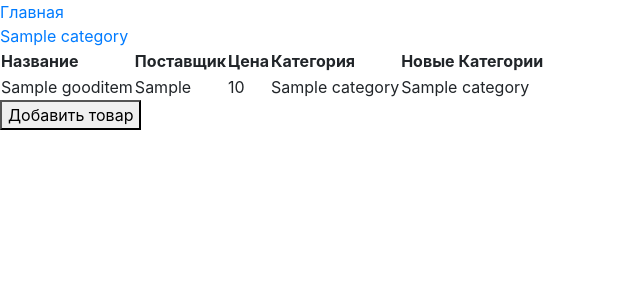
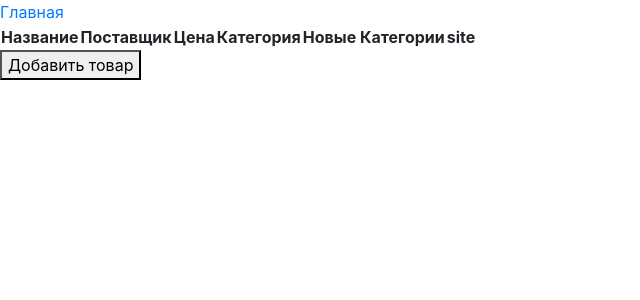
Before and after one commit to mazuralexey93/djangoproject, a Django app: page / in a window 1280 px wide. Shown: the top 300 px of the page, without its empty margins (0-640 px from the left). Run offline with Django 4.2, Linux system fonts and the light colour scheme; tables that the repository leaves empty hold one stand-in row (values such as "Sample post"); lists and menus that the app fills with data are empty; some libraries are stand-ins or nearby versions.

Commit message:
Site lib, objects managers example

```diff
--- a/goods/models/goodsmodel.py
+++ b/goods/models/goodsmodel.py
@@ -1,4 +1,6 @@
 from django.db import models
+from django.contrib.sites.models import Site
+from django.contrib.sites.managers import CurrentSiteManager
 
 
 class Category(models.Model):
@@ -19,6 +21,9 @@
     vendor = models.CharField(verbose_name='Поставщик', max_length=255)
     category = models.ForeignKey(Category, null=True, on_delete=models.CASCADE)
     new_category = models.ManyToManyField(Category, related_name='new_category')
+    site = models.ForeignKey(Site, on_delete=models.CASCADE, null=True)
+    objects = models.Manager()
+    on_site = CurrentSiteManager('site')
 
     def __str__(self):
         return self.title
--- a/goods/views.py
+++ b/goods/views.py
@@ -6,8 +6,16 @@
 class ItemsListView(ListView):
     model = GoodItem
     template_name = "goods_list.html"
+    # queryset = GoodItem.objects.select_related('category').prefetch_related('new_category').all()
 
     def get_queryset(self):
-        queryset  = GoodItem.objects.select_related('category').prefetch_related('new_category').all()
+        queryset = GoodItem.on_site.select_related('category').prefetch_related('new_category').all()
         category_id = self.kwargs.get('category_id')
         return queryset.filter(category_id=category_id) if category_id else queryset
+
+    def get_context_data(self, *args, **kwargs):
+        context = super().get_context_data(*args, **kwargs)
+        context.update({
+            'site': self.request.site
+        })
+        return context
--- a/templates/base.html
+++ b/templates/base.html
@@ -18,15 +18,8 @@
 <body>
 
 {% block content %}
+    <a href="{% url 'goods:index' %}">Главная</a>
 
-
-{#    <div class="list-group">#}
-{#        {% for category in categories %}#}
-{#            <a href="{% url 'products:product' category.id %}"#}
-{#               class="list-group-item">{{ category.name }}</a>#}
-{#        {% endfor %}#}
-{#    </div>#}
-     <a href="{% url 'goods:index' %}">Главная</a>
     <div class="category-list">
         {% for cat in object_list %}
             <a href="{% url 'goods:category' cat.id %}">{{ cat.category.title }}</a>
@@ -40,6 +33,7 @@
             <th>Цена</th>
             <th>Категория</th>
             <th>Новые Категории</th>
+            <th>site</th>
 
         </tr>
         {% for object in object_list %}
@@ -53,6 +47,7 @@
                         {{ obj.title }}
                     {% endfor %}
                 </td>
+                <td>{{ object.site.name }}</td>
             </tr>
         {% endfor %}
     </table>
```
Also changed, not shown: djangoproject/settings.py (+10 -6 lines), goods/migrations/0005_gooditem_site.py (added).
